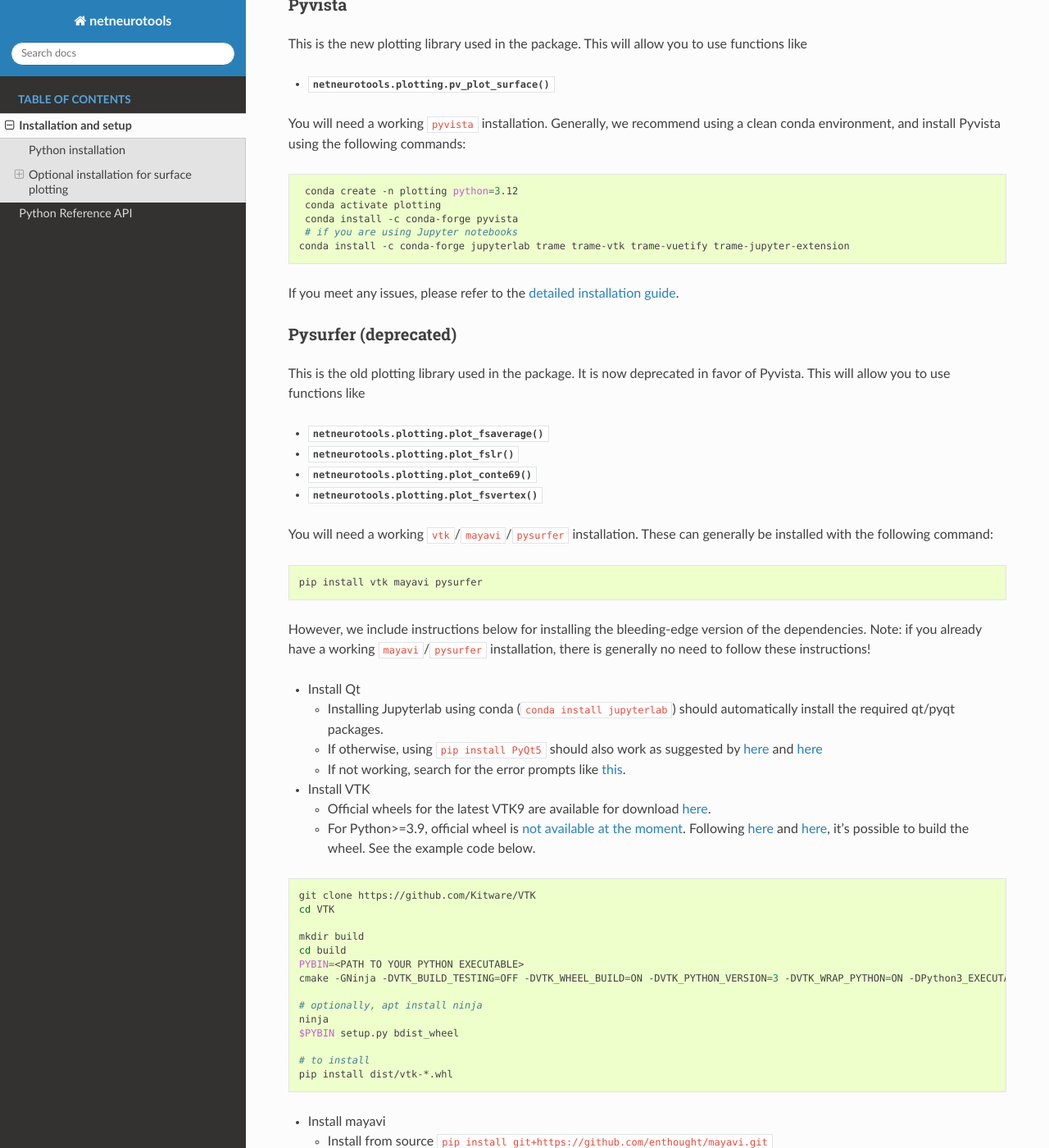
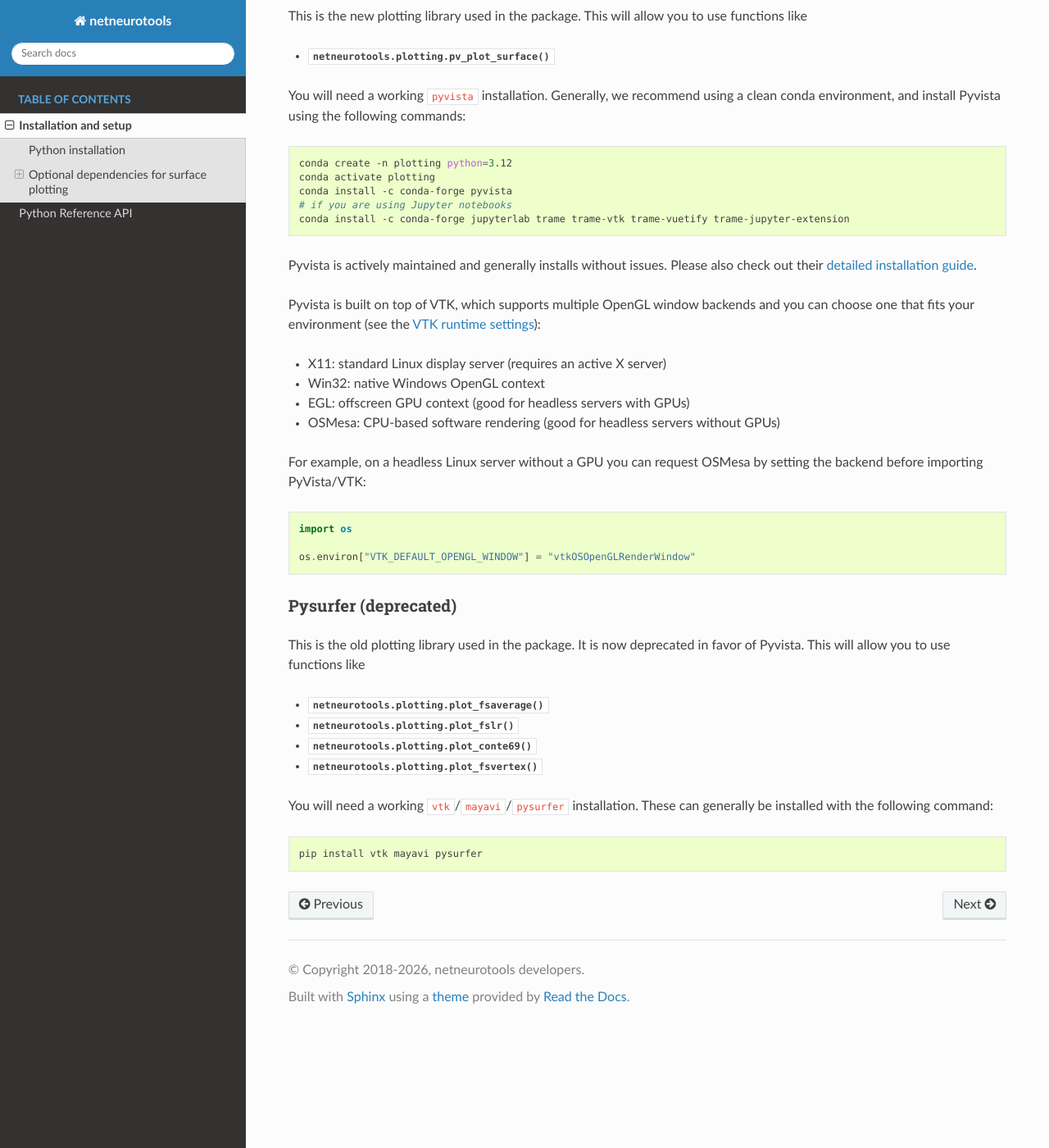
Before and after one commit to netneurolab/netneurotools, a Sphinx documentation site: the page built from docs/installation.rst, in a window 1280 px wide and 1400 px high, scrolled down 569 px. Shown: the whole window at 82% size. Built offline with Sphinx 7.4.7 and the Read the Docs theme 3.1.0, drawn with Linux system fonts in a browser that asks for light colours; pages that are not in the unit, such as notebooks, are missing from menus; some of the changed text lies outside the part shown.

Commit message:
[DOC] Update Python version requirement and installation instructions
- Changed Python version requirement from >= 3.6 to >= 3.8.
- Updated installation instructions to use pip install from GitHub repository.
- Revised section title for optional dependencies for clarity.

```diff
--- a/docs/installation.rst
+++ b/docs/installation.rst
@@ -8,15 +8,13 @@
 Python installation
 -------------------
 
-This package requires Python >= 3.6. Assuming you have the correct version of
+This package requires Python >= 3.8. Assuming you have the correct version of
 Python installed, you can install ``netneurotools`` by opening a terminal and
 running the following:
 
 .. code-block:: bash
 
-    git clone https://github.com/netneurolab/netneurotools.git
-    cd netneurotools
-    pip install .
+    pip install git+https://github.com/netneurolab/netneurotools.git
 
 Alternatively, you can install ``netneurotools`` directly from PyPi with:
 
@@ -25,7 +23,7 @@
     pip install netneurotools
 
 
-Optional installation for surface plotting
+Optional dependencies for surface plotting
 ------------------------------------------
 
 Pyvista
@@ -44,10 +42,31 @@
     conda activate plotting
     conda install -c conda-forge pyvista
     # if you are using Jupyter notebooks
-   conda install -c conda-forge jupyterlab trame trame-vtk trame-vuetify trame-jupyter-extension
+    conda install -c conda-forge jupyterlab trame trame-vtk trame-vuetify trame-jupyter-extension
 
-If you meet any issues, please refer to the
+Pyvista is actively maintained and generally installs without issues.
+Please also check out their
 `detailed installation guide <https://docs.pyvista.org/getting-started/installation.html>`_.
+
+Pyvista is built on top of VTK, which supports multiple OpenGL window
+backends and you can choose one that fits your environment
+(see the `VTK runtime settings
+<https://docs.vtk.org/en/latest/advanced/runtime_settings.html>`_):
+
+- X11: standard Linux display server (requires an active X server)
+- Win32: native Windows OpenGL context
+- EGL: offscreen GPU context (good for headless servers with GPUs)
+- OSMesa: CPU-based software rendering (good for headless servers without GPUs)
+
+For example, on a headless Linux server without a GPU you can request OSMesa by
+setting the backend before importing PyVista/VTK:
+
+.. code-block:: python
+
+    import os
+
+    os.environ["VTK_DEFAULT_OPENGL_WINDOW"] = "vtkOSOpenGLRenderWindow"
+
 
 
 Pysurfer (deprecated)
@@ -67,77 +86,3 @@
 .. code-block:: bash
 
     pip install vtk mayavi pysurfer
-
-However, we include instructions below for installing the bleeding-edge version
-of the dependencies. Note: if you already have a working ``mayavi``/``pysurfer``
-installation, there is generally no need to follow these instructions!
-
--  Install Qt
-
-   -  Installing Jupyterlab using conda (``conda install jupyterlab``)
-      should automatically install the required qt/pyqt packages.
-   -  If otherwise, using ``pip install PyQt5`` should also work as
-      suggested by
-      `here <http://docs.enthought.com/mayavi/mayavi/installation.html#latest-stable-release>`__
-      and `here <https://github.com/enthought/mayavi#installation>`__
-   -  If not working, search for the error prompts like
-      `this <https://askubuntu.com/questions/308128/failed-to-load-platform-plugin-xcb-while-launching-qt5-app-on-linux-without>`__.
-
--  Install VTK
-
-   -  Official wheels for the latest VTK9 are available for download
-      `here <https://vtk.org/download/>`__.
-   -  For Python>=3.9, official wheel is `not available at the
-      moment <https://discourse.vtk.org/t/python-3-9/4369/3>`__.
-      Following
-      `here <https://docs.pyvista.org/extras/building_vtk.html>`__ and
-      `here <https://gitlab.kitware.com/vtk/vtk/-/blob/master/Documentation/dev/build.md#python-wheels>`__,
-      it’s possible to build the wheel. See the example code below.
-
-.. code:: bash
-
-   git clone https://github.com/Kitware/VTK
-   cd VTK
-
-   mkdir build
-   cd build
-   PYBIN=<PATH TO YOUR PYTHON EXECUTABLE>
-   cmake -GNinja -DVTK_BUILD_TESTING=OFF -DVTK_WHEEL_BUILD=ON -DVTK_PYTHON_VERSION=3 -DVTK_WRAP_PYTHON=ON -DPython3_EXECUTABLE=$PYBIN ../
-
-   # optionally, apt install ninja
-   ninja
-   $PYBIN setup.py bdist_wheel
-
-   # to install
-   pip install dist/vtk-*.whl
-
--  Install mayavi
-
-   -  Install from source
-      ``pip install git+https://github.com/enthought/mayavi.git``
-
--  Install pysurfer
-
-   -  Install from source
-      ``pip install git+https://github.com/nipy/PySurfer.git``
-
--  Install netneurotools
-
-   -  Install from source
-      ``pip install git+https://github.com/netneurolab/netneurotools.git``
-
-
-Here are some common issues and their solutions:
-
-
--  Error related to ``from tvtk.vtk_module import VTK_MAJOR_VERSION``
-
-   -  `Currently not
-      fixed <https://github.com/enthought/mayavi/issues/939#issuecomment-747266625>`__
-   -  Temporary workaround: adding ``VTK_MAJOR_VERSION = 9`` to
-      ``mayavi/tvtk/vtk_module.py``
-
--  Error related to GLX
-
-   -  Try ``glxgears`` or ``glxinfo``
-   -  Check display driver compatibility
```
